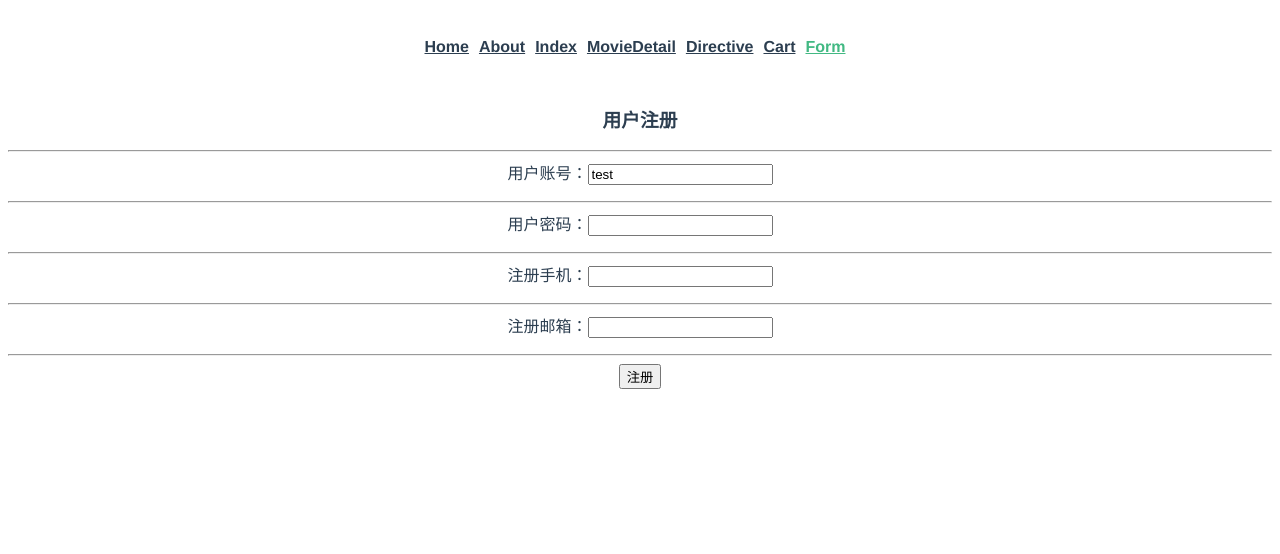
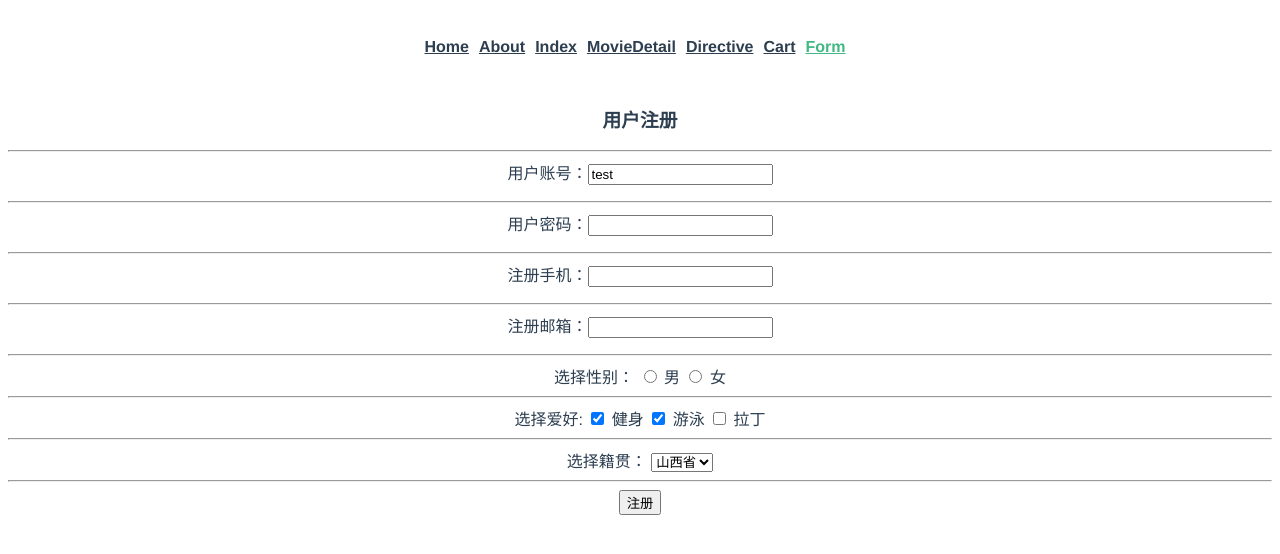
Before and after one commit to xxmliu/Vue2, a Vue app in the folder Vue2/vue-pro/: page /form in a window 1280 px wide. Shown: the top 554 px of the page. Built offline with nearby package versions, Linux system fonts and the light colour scheme.

Commit message:
双向数据绑定
Signed-off-by: liu <15686317237@163.com>

```diff
--- a/Vue2/vue-pro/src/views/Form.vue
+++ b/Vue2/vue-pro/src/views/Form.vue
@@ -14,6 +14,23 @@
     注册邮箱：<input type="text" v-model="form.email" />
     <p>{{ errorMsg.emailMsg }}</p>
     <hr />
+    选择性别：
+    <input value="男" type="radio" v-model="form.gender" /> 男
+    <input value="女" type="radio" v-model="form.gender" /> 女
+    <hr />
+    选择爱好:
+    <input value="健身" type="checkbox" v-model="form.hobby" /> 健身
+    <input value="游泳" type="checkbox" v-model="form.hobby" /> 游泳
+    <input value="拉丁" type="checkbox" v-model="form.hobby" /> 拉丁
+    <hr />
+    选择籍贯：
+    <select v-model="form.pro">
+      <option value="河南省">河南省</option>
+      <option value="河北省">河北省</option>
+      <option value="山东省">山东省</option>
+      <option value="山西省">山西省</option>
+    </select>
+    <hr />
     <button @click="btn()">注册</button>
   </div>
 </template>
@@ -27,6 +44,9 @@ export default {
         password: "",
         phone: "",
         email: "",
+        gender: "", // 性别
+        hobby: ['游泳','健身'],  // 爱好 多选框空数组
+        pro: '山西省',    // 籍贯
       },
       errorMsg: {
         userMsg: "",
```
Also changed, not shown: 1 other file (tests, documents, lock files or other folders).
